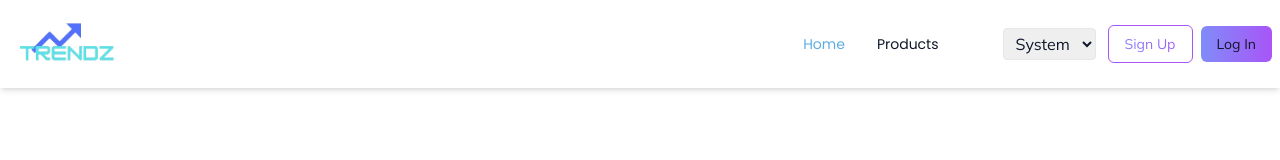
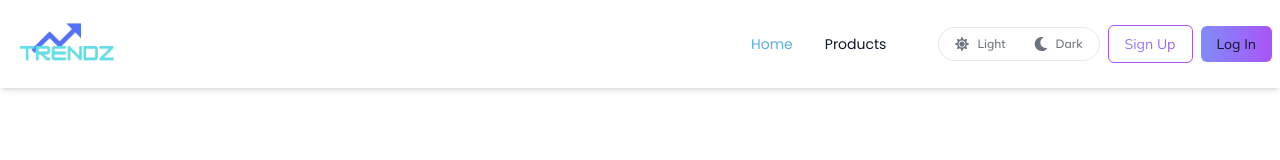
Before and after one commit to Mohotasir/productHunt_clientSide, a React (Vite) app: page / in a window 1280 px wide. Shown: the top 160 px of the page. Built offline with nearby package versions, Linux system fonts and the light colour scheme; no server answers.

Commit message:
edit: theme control style

```diff
--- a/src/Pages/HOME/ToggleTheme/ToggleTheme.jsx
+++ b/src/Pages/HOME/ToggleTheme/ToggleTheme.jsx
@@ -1,19 +1,33 @@
-import useTheme from "../../../Hooks/useTheme/useTheme"
+import useTheme from "../../../Hooks/useTheme/useTheme";
+import { FaSun, FaMoon, FaDesktop } from "react-icons/fa";
 
 function ToggleTheme() {
-  const { theme, setTheme } = useTheme()
+  const { theme, setTheme } = useTheme();
+
+  const themes = [
+    { value: "light", label: "Light", icon: <FaSun /> },
+    { value: "dark", label: "Dark", icon: <FaMoon /> },
+    // { value: "system", label: "System", icon: <FaDesktop /> },
+  ];
 
   return (
-    <select
-      value={theme}
-      onChange={(e) => setTheme(e.target.value)}
-      className="border mx-3 px-2 py-1 rounded"
-    >
-      <option value="light">Light</option>
-      <option value="dark">Dark</option>
-      <option value="system">System</option>
-    </select>
-  )
+    <div className="flex items-center gap-1 bg-[var(--bg-card)] border border-[var(--border)] rounded-full mr-2 p-1">
+      {themes.map((t) => (
+        <button
+          key={t.value}
+          onClick={() => setTheme(t.value)}
+          className={`
+            flex items-center gap-2 px-3 py-1 rounded-full text-sm font-medium transition-all duration-300
+            hover:bg-indigo-500 hover:text-white
+            ${theme === t.value ? "bg-indigo-500 text-white shadow-lg" : "text-gray-500"}
+          `}
+        >
+          {t.icon}
+          <span className="hidden text-xs sm:inline">{t.label}</span>
+        </button>
+      ))}
+    </div>
+  );
 }
 
-export default ToggleTheme
+export default ToggleTheme;
```
